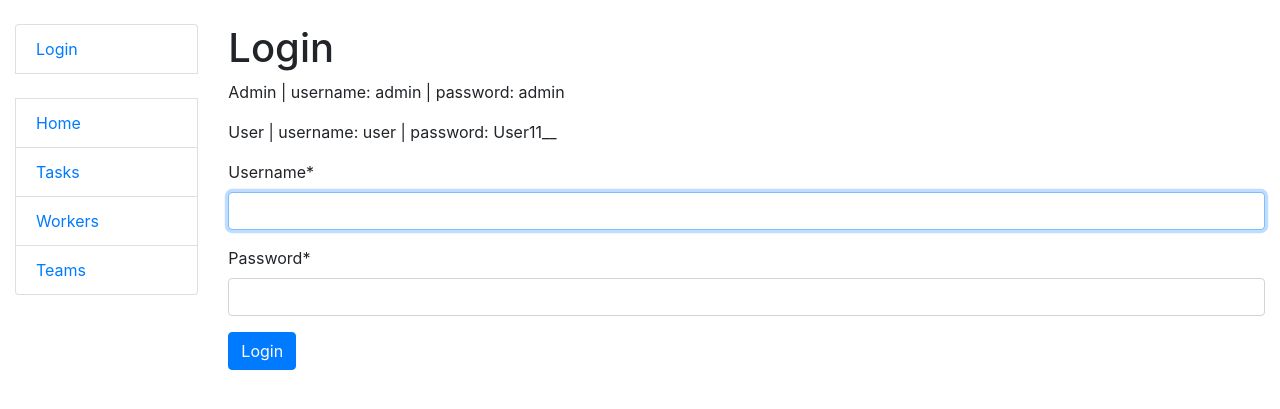
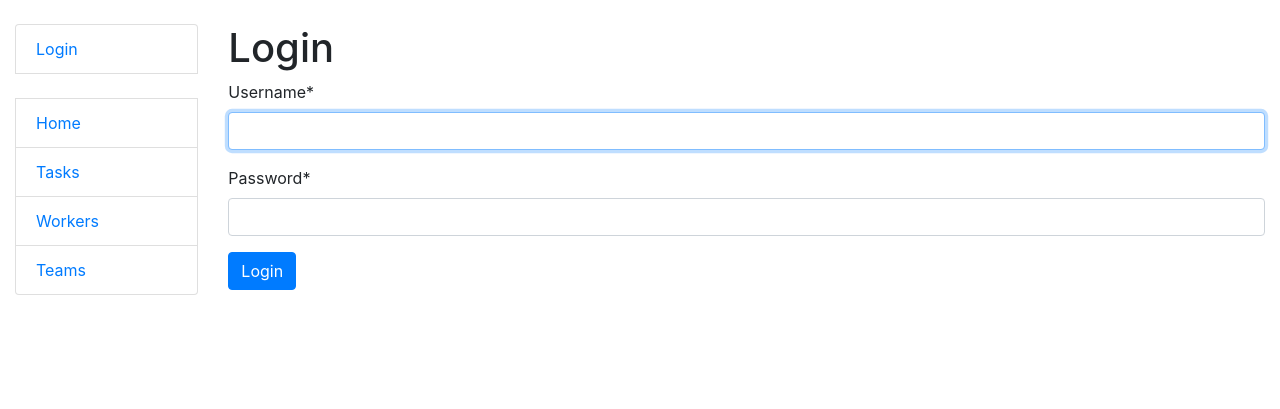
Before and after one commit to BileichukIvan/company-task-manager, a Django app: page /accounts/login/ in a window 1280 px wide. Shown: the top 409 px of the page. Run offline with Django 5.2, Linux system fonts and the light colour scheme; some libraries are stand-ins or nearby versions.

Commit message:
fix: Delete login creds from logsn page

```diff
--- a/templates/registration/login.html
+++ b/templates/registration/login.html
@@ -6,8 +6,6 @@
     <h3>You are already logged in. Please log out to log in with another account.</h3>
   {% else %}
     <h1>Login</h1>
-    <p>Admin | username: admin | password: admin</p>
-    <p>User | username: user | password: User11__</p>
     {% if form.errors %}
       <p>Your username and password didn't match. Please try again.</p>
     {% endif %}
```
